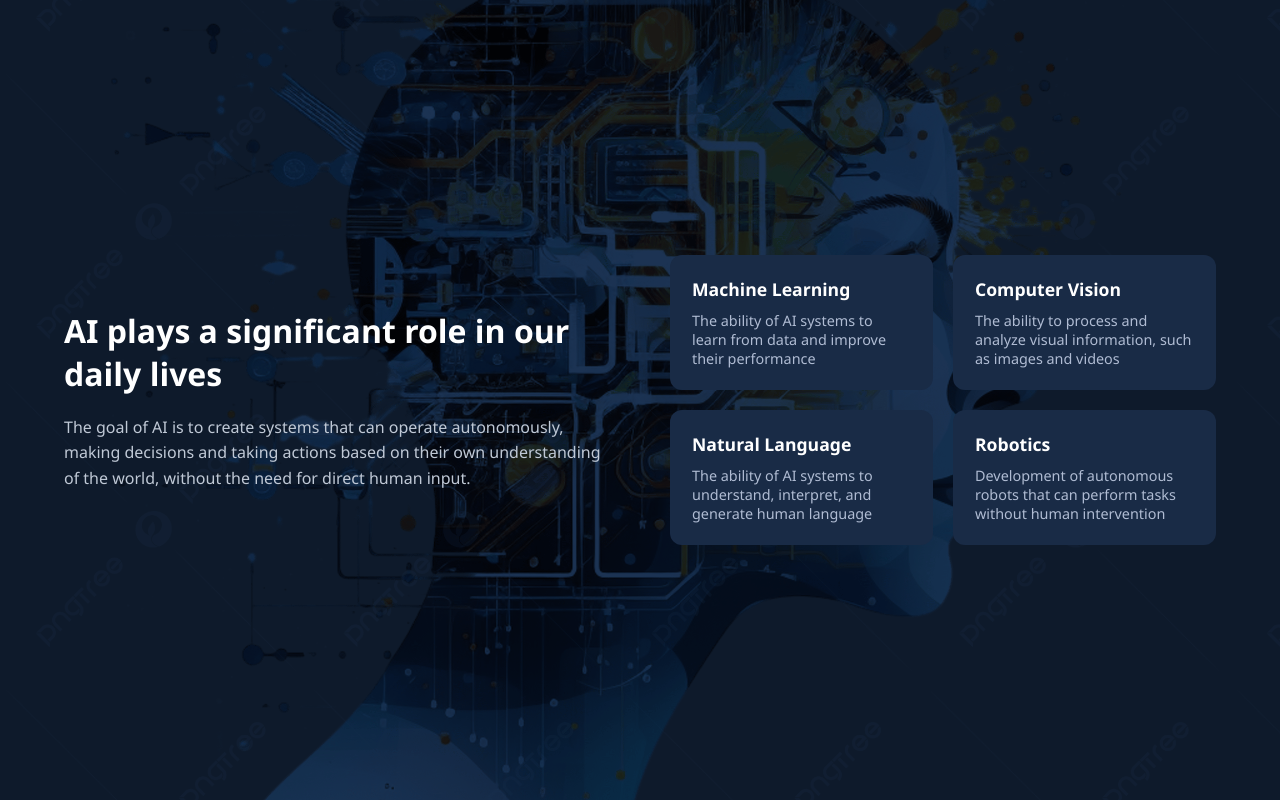
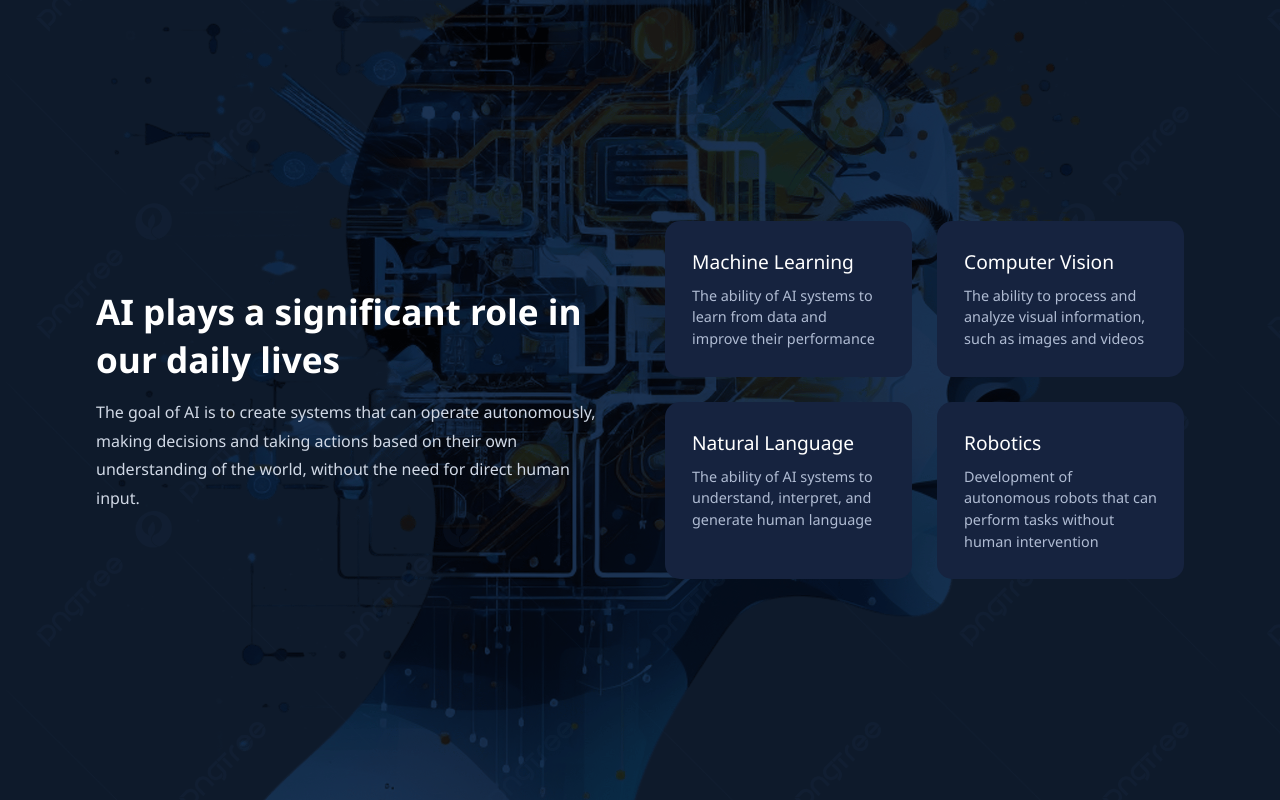
Before and after one commit to Swasthik11/AI-INFO, a plain HTML site: page index.html in a window 1280 px wide. Drawn offline with Linux system fonts and the light colour scheme.

Commit message:
Update style.css

```diff
--- a/style.css
+++ b/style.css
@@ -20,15 +20,16 @@ body {
 }
 
 .wrapper {
-  width: 95%;
+  width: 90%;
   max-width: 1200px;
+  padding: 20px 0;
 }
 
 .card-container {
   display: flex;
   flex-direction: column;
   align-items: center;
-  gap: 40px;
+  gap: 30px;
 }
 
 .left-text {
@@ -36,38 +37,42 @@ body {
 }
 
 .left-text h1 {
-  font-size: 1.5rem;
-  margin-bottom: 20px;
+  font-size: 1.6rem;
+  font-weight: 600;
+  margin-bottom: 15px;
 }
 
 .left-text p {
   font-size: 0.9rem;
-  color: #c0c9d6;
-  line-height: 1.6;
+  color: #d1d9e6;
+  line-height: 1.8;
 }
 
 .right-cards {
   display: grid;
   grid-template-columns: 1fr;
-  gap: 15px;
+  gap: 20px;
+  width: 100%;
 }
 
 .card {
-  background-color: #192b46;
-  padding: 15px;
-  border-radius: 12px;
+  background-color: #16233f;
+  padding: 20px;
+  border-radius: 15px;
   border: 2px solid transparent;
   transition: border 0.3s ease;
 }
 
 .card h2 {
   margin-bottom: 10px;
-  font-size: 1rem;
+  font-size: 1.1rem;
+  font-weight: 500;
 }
 
 .card p {
   font-size: 0.85rem;
   color: #b0bcd3;
+  line-height: 1.5;
 }
 
 .card.active {
@@ -76,11 +81,11 @@ body {
 
 @media (max-width: 480px) {
   .wrapper {
-    width: 95%;
+    width: 92%;
   }
 
   .left-text h1 {
-    font-size: 1.2rem;
+    font-size: 1.3rem;
   }
 
   .left-text p {
@@ -88,11 +93,11 @@ body {
   }
 
   .card {
-    padding: 12px;
+    padding: 15px;
   }
 
   .card h2 {
-    font-size: 0.9rem;
+    font-size: 1rem;
   }
 
   .card p {
@@ -102,13 +107,13 @@ body {
 
 @media (min-width: 769px) {
   .wrapper {
-    width: 90%;
+    width: 85%;
   }
 
   .card-container {
     flex-direction: row;
     justify-content: center;
-    gap: 60px;
+    gap: 50px;
   }
 
   .left-text {
@@ -117,7 +122,7 @@ body {
   }
 
   .left-text h1 {
-    font-size: 2rem;
+    font-size: 2.2rem;
   }
 
   .left-text p {
@@ -127,15 +132,15 @@ body {
   .right-cards {
     flex: 1;
     grid-template-columns: 1fr 1fr;
-    gap: 20px;
+    gap: 25px;
   }
 
   .card {
-    padding: 20px;
+    padding: 25px;
   }
 
   .card h2 {
-    font-size: 1.1rem;
+    font-size: 1.2rem;
   }
 
   .card p {
```
